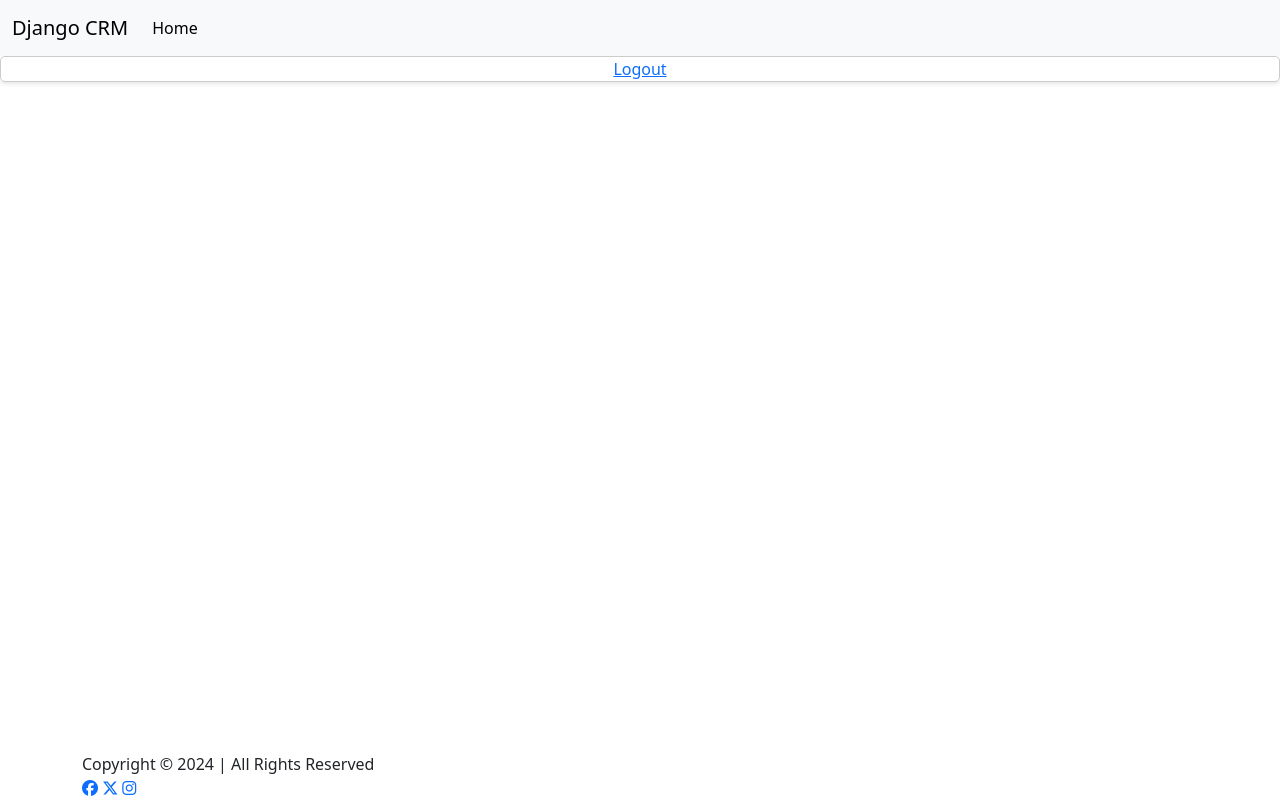
After one commit to charithmadhuranga/Django-CRM, a Django app: page /crm/ in a window 1280 px wide. The commit adds this page. Run offline with Django 5.2, Linux system fonts and the light colour scheme; the visitor is signed in with stand-in values (Sample User, id 1).

Commit message:
login and logout function added

```diff
--- /dev/null
+++ b/dcrm/website/templates/base.html
@@ -0,0 +1,27 @@
+<!DOCTYPE html>
+<html lang="en">
+<head>
+	<meta charset="UTF-8">
+	<meta name="viewport" content="width=device-width, initial-scale=1.0">
+	<title>Devour - Business Website Template</title>
+	<link rel="icon" type="image/png" href="../static/images/favicon.png">
+	<link rel="preconnect" href="https://fonts.googleapis.com">
+	<link rel="preconnect" href="https://fonts.gstatic.com" crossorigin>
+	<link href="https://fonts.googleapis.com/css2?family=Atkinson+Hyperlegible:ital,wght@0,400;0,700;1,400;1,700&display=swap" rel="stylesheet">
+	<link rel="stylesheet" href="../static/fonts/fa/css/all.css">
+	<link rel="stylesheet" href="../static/style-global.css">
+	<link rel="stylesheet" href="../static/style.css">
+	<link rel="stylesheet" href="../static/style-responsive.css">
+	<link rel="stylesheet" href="../static/custom-mine.css">
+    <link href="https://cdn.jsdelivr.net/npm/bootstrap@5.3.3/dist/css/bootstrap.min.css" rel="stylesheet" integrity="sha384-QWTKZyjpPEjISv5WaRU9OFeRpok6YctnYmDr5pNlyT2bRjXh0JMhjY6hW+ALEwIH" crossorigin="anonymous">
+	<script src="../static/js/jquery.js"></script>
+	<script src="../static/js/scripts.js"></script>
+	<script src="../static/form/contactform.js"></script>
+</head>
+<body id="home">
+{% block content %}
+{% endblock %}
+<script src="https://cdn.jsdelivr.net/npm/bootstrap@5.3.3/dist/js/bootstrap.bundle.min.js" integrity="sha384-YvpcrYf0tY3lHB60NNkmXc5s9fDVZLESaAA55NDzOxhy9GkcIdslK1eN7N6jIeHz" crossorigin="anonymous"></script>
+
+</body>
+</html>
--- /dev/null
+++ b/dcrm/website/templates/crm.html
@@ -0,0 +1,30 @@
+{% extends 'base.html' %}
+{% block content %}
+{% include 'navbar.html' %}
+{% if user.is_authenticated %}
+	<li class="loginblock"><a  href="{% url 'logout' %}">Logout</a></li>
+	{% for message in messages %}
+				<div class="alert alert-warning alert-dismissible fade show" role="alert">
+                    {{ message }}
+                    <button type="button" class="btn-close" data-bs-dismiss="alert" aria-label="Close"></button>
+                </div>
+	{% endfor %}
+{% endif %}
+
+
+
+
+<footer class="fixed-bottom">
+		<div class="container">
+
+			<div class="copyright">Copyright &copy; 2024 | All Rights Reserved</div>
+
+			<div class="social">
+				<a href="#"><i class="fa-brands fa-facebook"></i></a>
+				<a href="#"><i class="fa-brands fa-x-twitter"></i></a>
+				<a href="#"><i class="fa-brands fa-instagram"></i></a>
+			</div>
+
+		</div>
+</footer>
+{% endblock %}
--- /dev/null
+++ b/dcrm/website/templates/navbar.html
@@ -0,0 +1,15 @@
+<nav class="navbar navbar-expand-lg bg-body-tertiary bg-dark">
+  <div class="container-fluid">
+    <a class="navbar-brand" href="{% url 'crm' %}">Django CRM</a>
+    <button class="navbar-toggler" type="button" data-bs-toggle="collapse" data-bs-target="#navbarNav" aria-controls="navbarNav" aria-expanded="false" aria-label="Toggle navigation">
+      <span class="navbar-toggler-icon"></span>
+    </button>
+    <div class="collapse navbar-collapse" id="navbarNav">
+      <ul class="navbar-nav">
+        <li class="nav-item">
+          <a class="nav-link active" aria-current="page" href="#">Home</a>
+        </li>
+      </ul>
+    </div>
+  </div>
+</nav>
--- a/dcrm/website/urls.py
+++ b/dcrm/website/urls.py
@@ -3,4 +3,7 @@ from . import views
 
 urlpatterns = [
     path("",views.home,name="home" ),
+    path("crm/",views.crm,name="crm" ),
+    path("login/",views.login_user,name="login"),
+    path("logout/",views.logout_user,name="logout"),
 ]
--- a/dcrm/website/views.py
+++ b/dcrm/website/views.py
@@ -1,5 +1,38 @@
-from django.shortcuts import render
+from django.contrib.messages.context_processors import messages
+from django.shortcuts import render, redirect
+from django.contrib.auth import authenticate, login, logout
+from django.contrib import messages
 
 # Create your views here.
 def home(request):
     return render(request,'index.html',{})
+
+
+def crm(request):
+    if not request.user.is_authenticated:
+        return redirect('login')
+    return render(request,'crm.html',{})
+
+def login_user(request):
+
+    if request.user.is_authenticated:
+        return redirect('crm')
+
+    if request.method == "POST":
+        username = request.POST['username']
+        password = request.POST['password']
+        user = authenticate(request,username=username,password=password)
+        if user is not None:
+            login(request,user)
+            messages.success(request, 'You have successfully logged in')
+            return redirect('crm')
+        else:
+            messages.success(request,'Username or Password is incorrect')
+            return redirect('login')
+    else:
+        return render(request,'login.html',{})
+
+def logout_user(request):
+    logout(request)
+    messages.success(request,'You have successfully logged out')
+    return redirect('home')
--- a/pyproject.toml
+++ b/pyproject.toml
@@ -5,6 +5,7 @@ description = "Add your description here"
 readme = "README.md"
 requires-python = ">=3.12"
 dependencies = [
+    "django-daisy>=1.0.8",
     "django>=5.1.4",
     "psycopg2-binary>=2.9.10",
 ]
```
Also changed, not shown: dcrm/website/templates/index.html (+14 -33 lines), dcrm/website/templates/login.html (added, +103 -0 lines), 1 other file.
